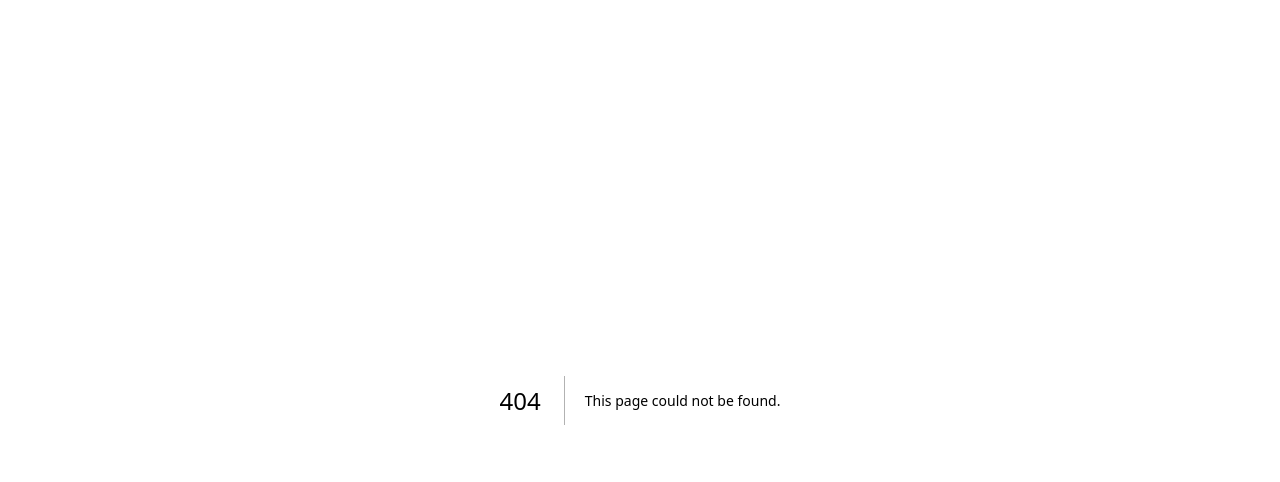
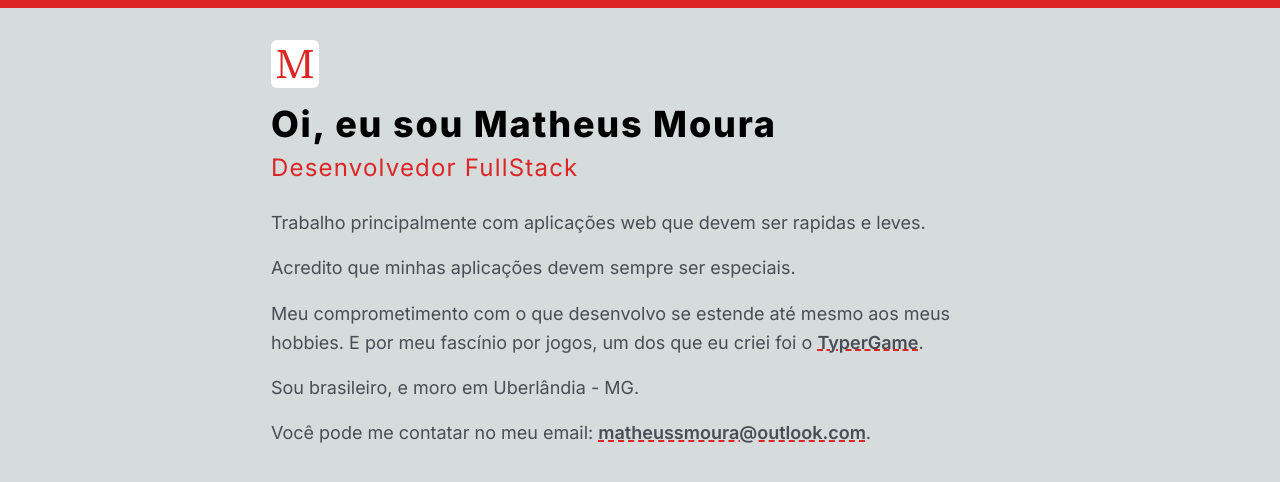
Before and after one commit to oMatheuss/portfolio, a Next.js app: page /pt-br in a window 1280 px wide. Before the commit this address had no page. Shown: the top 482 px of the page. Built offline with nearby package versions, Linux system fonts and the light colour scheme.

Commit message:
Adicionado rotas para pt-br e en

```diff
--- a/next.config.js
+++ b/next.config.js
@@ -1,4 +1,6 @@
 /** @type {import('next').NextConfig} */
-const nextConfig = {}
+const nextConfig = {
+  reactStrictMode: true
+}
 
 module.exports = nextConfig
--- a/package.json
+++ b/package.json
@@ -16,6 +16,7 @@
     "eslint": "8.41.0",
     "eslint-config-next": "13.4.3",
     "next": "13.4.3",
+    "next-intl": "^2.14.6",
     "postcss": "8.4.23",
     "react": "18.2.0",
     "react-dom": "18.2.0",
--- a/src/app/layout.tsx
+++ b/src/app/en/layout.tsx
@@ -1,5 +1,5 @@
 import { Metadata } from "next";
-import "./globals.css";
+import "@/app/globals.css";
 import { Inter } from "next/font/google";
 
 const inter = Inter({ subsets: ["latin"] });
@@ -41,7 +41,7 @@ export default function RootLayout({
   children: React.ReactNode;
 }) {
   return (
-    <html lang="en">
+    <html lang='en'>
       <body className={inter.className}>{children}</body>
     </html>
   );
--- a/src/app/page.tsx
+++ b/src/app/en/page.tsx
@@ -25,11 +25,11 @@ export default function Home() {
           I work mostly with building light and fast web applications.
         </p>
         <p className="mb-4">
-          I believe development is an art that can build a better world.
+          I believe that my applications should always be special.
         </p>
         <p className="mb-4">
-          I have a passion for creating games that can entertain people all over
-          the world. One of them is{" "}
+          My commitment to what I develop extends even to my hobbies. And
+          because of my fascination with games, one of the games I created was{" "}
           <Anchor href="https://www.typergame.app/" target="_blank">
             TyperGame
           </Anchor>
--- /dev/null
+++ b/src/app/pt-br/layout.tsx
@@ -0,0 +1,48 @@
+import { Metadata } from "next";
+import "@/app/globals.css";
+import { Inter } from "next/font/google";
+
+const inter = Inter({ subsets: ["latin"] });
+
+export const metadata: Metadata = {
+  title: "Matheus • FullStack Developer",
+  description:
+    "Eu sou um desenvolvedor que trabalha principalmente com aplicações web leves e rapidas",
+  appleWebApp: true,
+  authors: {
+    name: "Matheus S. Moura",
+  },
+  viewport: { width: "device-width", initialScale: 1 },
+  manifest: "/site.webmanifest",
+  icons: [
+    {
+      rel: "apple-touch-icon",
+      sizes: "180x180",
+      url: "/apple-touch-icon.png",
+    },
+    {
+      rel: "icon",
+      type: "image/png",
+      sizes: "32x32",
+      url: "/favicon-32x32.png",
+    },
+    {
+      rel: "icon",
+      type: "image/png",
+      sizes: "16x16",
+      url: "/favicon-16x16.png",
+    },
+  ],
+};
+
+export default function RootLayout({
+  children,
+}: {
+  children: React.ReactNode;
+}) {
+  return (
+    <html lang='pt-br'>
+      <body className={inter.className}>{children}</body>
+    </html>
+  );
+}
--- /dev/null
+++ b/src/app/pt-br/page.tsx
@@ -0,0 +1,50 @@
+import Anchor from "@/components/Anchor";
+import Image from "next/image";
+
+export default function Home() {
+  return (
+    <>
+      <nav className="mb-8">
+        <hr className="border-y-4 border-red-600" />
+      </nav>
+      <main className="text-lg mx-2 sm:max-w-prose sm:mx-auto leading-relaxed antialiased">
+        <Image
+          src="/android-chrome-192x192.png"
+          width={192}
+          height={192}
+          alt="Logo"
+          className="h-12 w-12 rounded-md mb-4"
+        />
+        <h1 className="text-4xl text-black bold mb-2 tracking-wider font-extrabold dark:text-white">
+          Oi, eu sou Matheus Moura
+        </h1>
+        <h2 className="text-2xl text-red-600 tracking-wider mb-6">
+          Desenvolvedor FullStack
+        </h2>
+        <p className="mb-4">
+          Trabalho principalmente com aplicações web que devem ser rapidas e
+          leves.
+        </p>
+        <p className="mb-4">
+          Acredito que minhas aplicações devem sempre ser especiais.
+        </p>
+        <p className="mb-4">
+          Meu comprometimento com o que desenvolvo se estende até mesmo aos meus
+          hobbies. E por meu fascínio por jogos, um dos que eu criei foi o{" "}
+          <Anchor href="https://www.typergame.app/" target="_blank">
+            TyperGame
+          </Anchor>
+          .
+        </p>
+        <p className="mb-4">Sou brasileiro, e moro em Uberlândia - MG.</p>
+        <p className="mb-4">
+          Você pode me contatar no meu email:{" "}
+          <Anchor href="mailto:matheussmoura@outlook.com">
+            matheussmoura@outlook.com
+          </Anchor>
+          .
+        </p>
+      </main>
+    </>
+  );
+}
--- a/src/components/Anchor.tsx
+++ b/src/components/Anchor.tsx
@@ -8,7 +8,7 @@ const Anchor = ({ children, ...props }: AnchorProps) => {
   return (
     <a
       {...props}
-      className="inline-block underline decoration-dashed decoration-2 decoration-red-600 hover:bg-red-500 dark:hover:bg-red-600 rounded-sm font-semibold hover:no-underline cursor-pointer transition ease-in duration-200 hover:-translate-y-1 hover:scale-110"
+      className="inline-block underline decoration-dashed decoration-2 decoration-red-600 hover:bg-red-500 hover:text-white dark:hover:bg-red-600 rounded-sm font-semibold hover:no-underline cursor-pointer transition ease-in duration-200 hover:-translate-y-1 hover:scale-110"
     >
       {children}
     </a>
```
Also changed, not shown: src/middleware.ts (added, +10 -0 lines), 1 other file (tests, documents, lock files or other folders).
